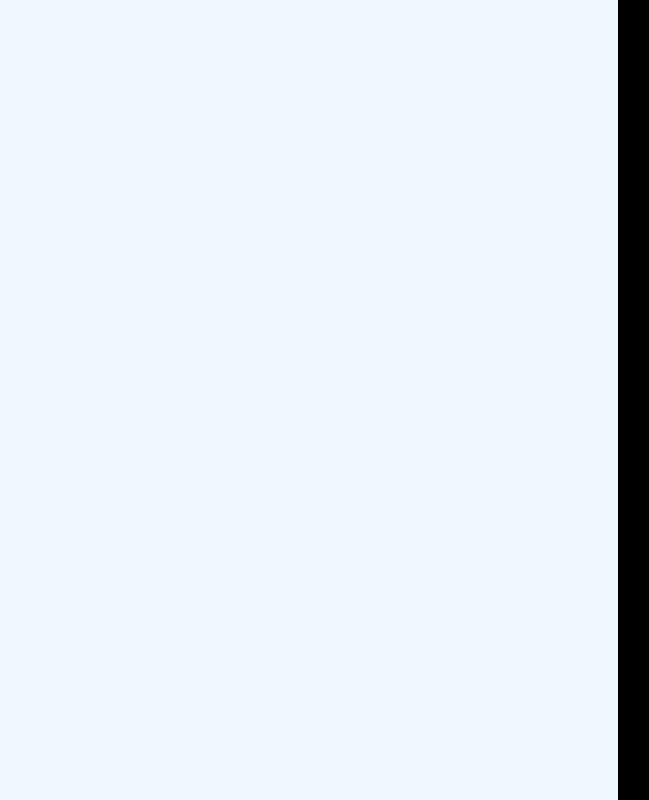
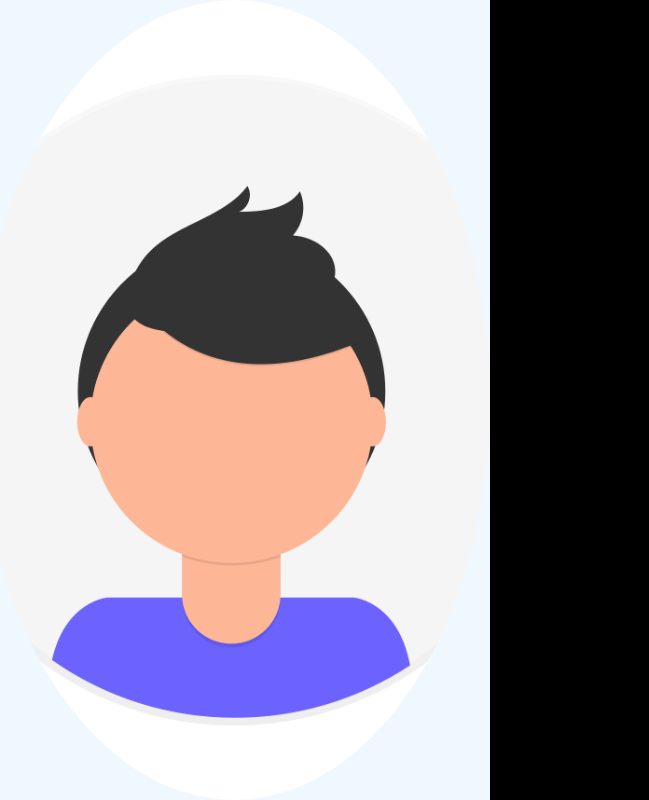
Before and after one commit to Jayson7/s, a Django app: page /profile in a window 1280 px wide. Shown: the part 120-920 px from the top of the page, without its empty margins (22-671 px from the left). Run offline with Django 3.2, Linux system fonts and the light colour scheme; a user stored in the database is signed in; data comes from the database, SQL or seed files in the repository; some libraries are stand-ins or nearby versions; some web fonts are replaced.

Commit message:
profile page reconfig

```diff
--- a/static/profile.css
+++ b/static/profile.css
@@ -1,5 +1,5 @@
 .wrapper-pic {
-    height: 100vh;
+    height: 100%;
     width: 100vw;
     background-color: #000;
 }
@@ -14,8 +14,21 @@
 
 .profile-pic {
     background-color: aliceblue;
-    height: 100vh;
-    width: 50%;
+    height: 100%;
+    display: flex;
+    align-items: center;
+    justify-content: center;
+    width: 40%;
+}
+
+.pic {
+    border-radius: 50%;
+    width: 100%;
+    height: 100%;
+    background: url("./logo/profile.png");
+    background-position: center;
+    background-repeat: no-repeat;
+    background-size: cover;
 }
 
 .details {
```
